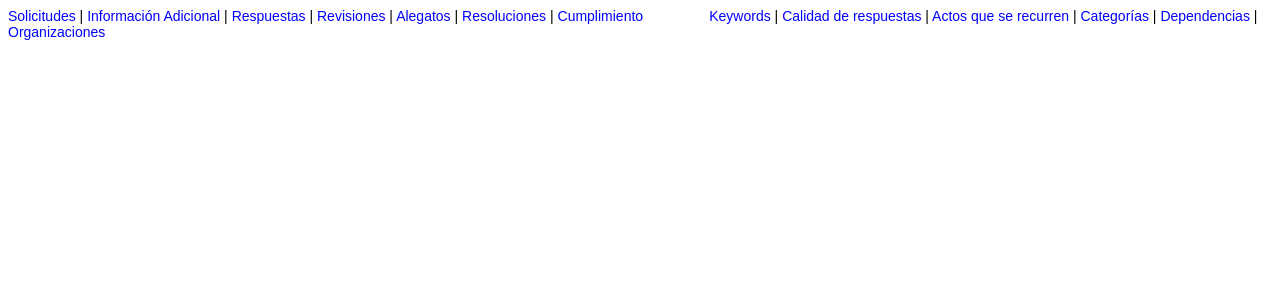
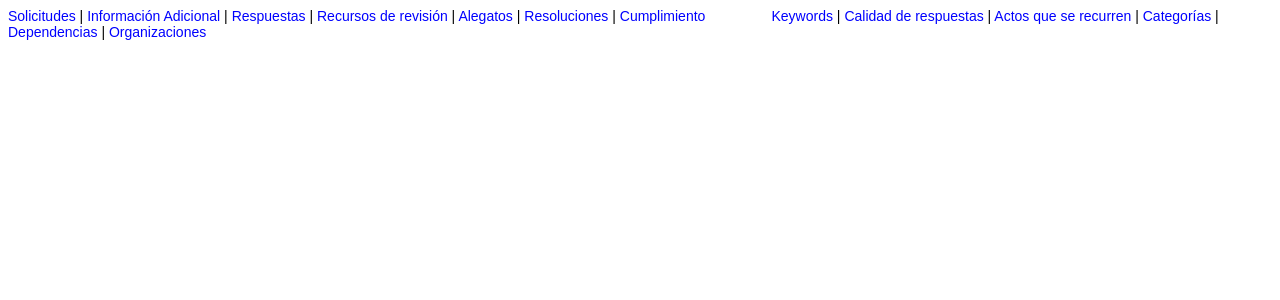
Before and after one commit to fundar/migracion, a CodeIgniter app: template application/views/example.php in a window 1280 px wide. Shown: the top 300 px of the page. Run offline with CodeIgniter, Linux system fonts and the light colour scheme; the template is opened without the code that fills it, so the values that code supplies are empty.

Commit message:
recursos de revisín

```diff
--- a/application/views/example.php
+++ b/application/views/example.php
@@ -44,7 +44,7 @@ a:hover
 		<a href='<?php echo site_url('requests/index')?>'>Solicitudes</a> |
 		<a href='<?php echo site_url('requests/aditional_information')?>'>Informaci&oacute;n Adicional</a> |
 		<a href='<?php echo site_url('requests/responses')?>'>Respuestas</a> |
-		<a href='<?php echo site_url('requests/reviews')?>'>Revisiones</a> |
+		<a href='<?php echo site_url('requests/reviews')?>'>Recursos de revisión</a> |
 		<a href='<?php echo site_url('requests/allegations')?>'>Alegatos</a> |
 		<a href='<?php echo site_url('requests/resolutions')?>'>Resoluciones</a> |
 		<a href='<?php echo site_url('requests/cumplimiento')?>'>Cumplimiento</a>
```
